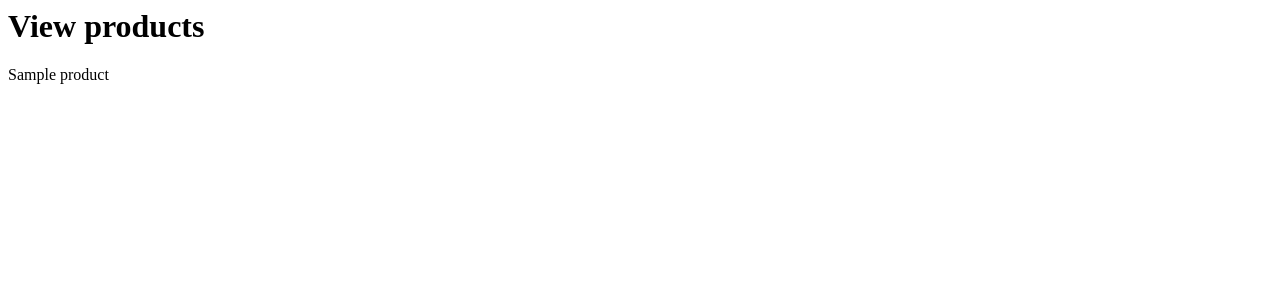
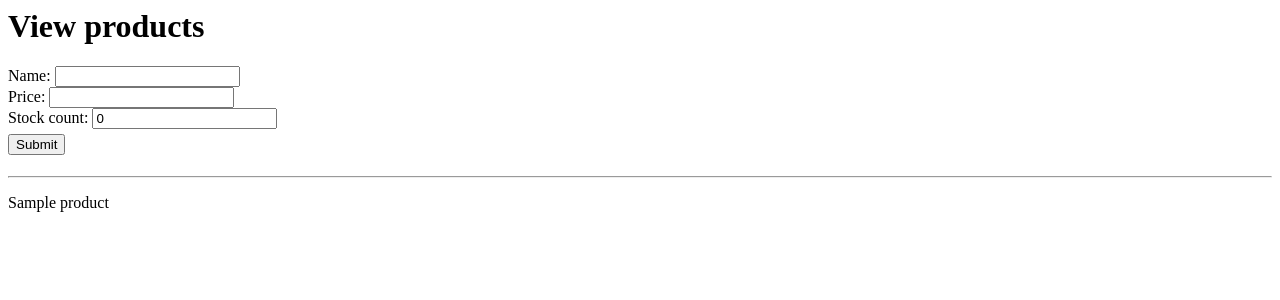
Before and after one commit to psatomas/django_testing, a Django app: page /products/ in a window 1280 px wide. Shown: the top 300 px of the page. Run offline with Django 5.2, Linux system fonts and the light colour scheme; tables that the repository leaves empty hold one stand-in row (values such as "Sample post").

Commit message:
feat: update products template to include product form

```diff
--- a/testing_project/products/templates/products.html
+++ b/testing_project/products/templates/products.html
@@ -1,6 +1,15 @@
 {% block content %}
 
     <h1>View products</h1>
+
+    <form method="POST">
+        {% csrf_token %}
+        {{ form.as_div }}
+
+        <button type="submit" style="margin: 5px 0">Submit</button>
+    </form>
+
+    <hr />
 
     {% for product in products %}
         <p>{{ product.name }}</p>
```
